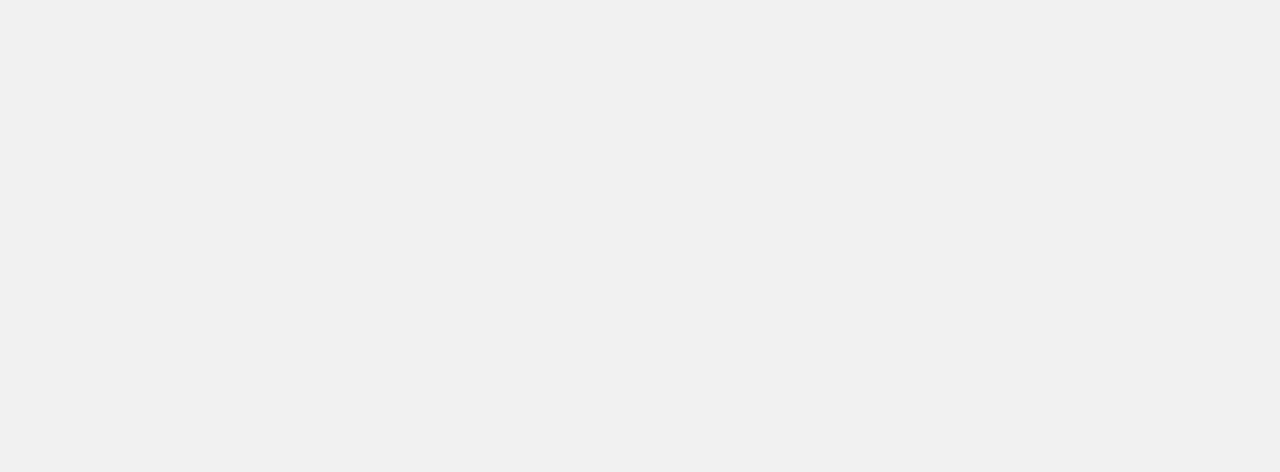
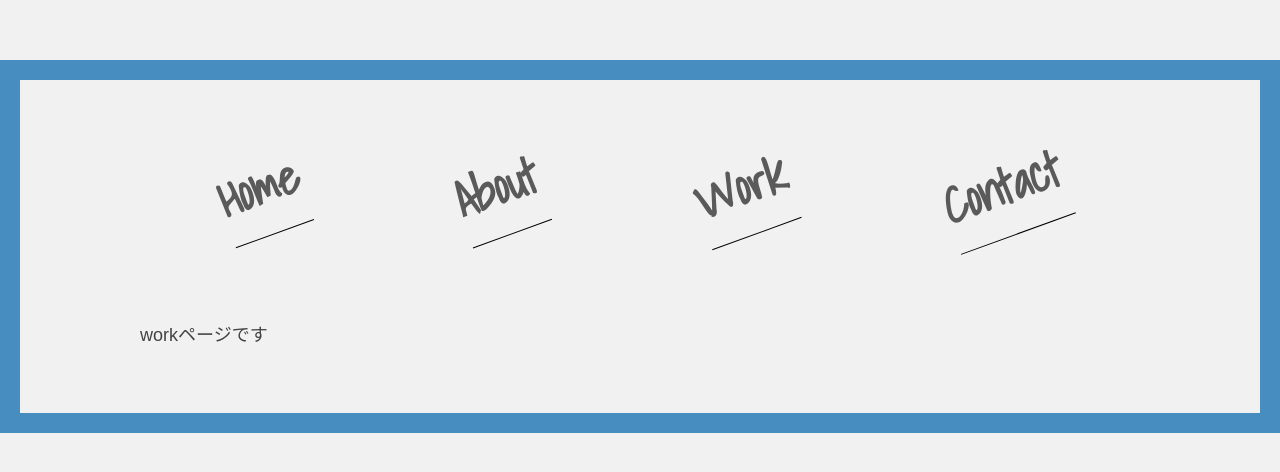
Before and after one commit to hirotask/portfolio, a React (Create React App) app: page /work in a window 1280 px wide. Shown: the top 472 px of the page. Built offline with nearby package versions, Linux system fonts and the light colour scheme.

Commit message:
[add]: 不足分のページを追加

```diff
--- a/src/App.js
+++ b/src/App.js
@@ -4,6 +4,8 @@ import { HomePage } from "./components/pages/HomePage";
 import { createGlobalStyle } from "styled-components";
 import normalize from "styled-normalize";
 import { AboutPage } from "./components/pages/AboutPage";
+import { WorkPage } from "./components/pages/WorkPage";
+import { ContactPage } from "./components/pages/ContactPage";
 
 export default function App() {
   return (
@@ -19,6 +21,8 @@ export default function App() {
         <Switch>
           <Route exact path="/" component={HomePage} />
           <Route path="/about" component={AboutPage} />
+          <Route path="/work" component={WorkPage} />
+          <Route path="/contact" component={ContactPage} />
         </Switch>
       </BrowserRouter>
     </>
@@ -38,8 +42,8 @@ const GlobalStyle = createGlobalStyle`
   }
 
   html {
-    font-family: 'Shadows Into Light', sans-serif;
-    font-size: 16px;
+    font-family: "BIZ UDゴシック",sans-serif;
+    font-size: 18px;
     line-height: 2.0;
     color: #424242;
   }
--- a/src/components/atoms/HeaderItem.js
+++ b/src/components/atoms/HeaderItem.js
@@ -20,6 +20,7 @@ const Item = styled.li`
   font-size: 48px;
   text-decoration: none;
   font-weight: bold;
+  font-family: "Shadows Into Light", cursive;
 `;
 
 const ItemLink = styled.a`
--- a/src/components/molecules/HeaderItemList.js
+++ b/src/components/molecules/HeaderItemList.js
@@ -5,9 +5,9 @@ export const HeaderItemList = () => {
   return (
     <Wrapper>
       <HeaderItem title="Home" link="/" />
-      <HeaderItem title="About" link="/" />
-      <HeaderItem title="Work" link="/" />
-      <HeaderItem title="Contact" link="/" />
+      <HeaderItem title="About" link="/about" />
+      <HeaderItem title="Work" link="/work" />
+      <HeaderItem title="Contact" link="/contact" />
     </Wrapper>
   );
 };
--- /dev/null
+++ b/src/components/pages/ContactPage.js
@@ -0,0 +1,5 @@
+import { DefaultContainer } from "../templates/DefaultContainer";
+
+export const ContactPage = () => {
+  return <DefaultContainer>Contactページです</DefaultContainer>;
+};
--- a/src/components/pages/HomePage.js
+++ b/src/components/pages/HomePage.js
@@ -19,6 +19,7 @@ const Wrapper = styled.div`
 `;
 
 const Title = styled.h1`
+  font-family: "Shadows Into Light", cursive;
   font-size: 128px;
   font-weight: bold;
   margin-left: 120px;
--- /dev/null
+++ b/src/components/pages/WorkPage.js
@@ -0,0 +1,5 @@
+import { DefaultContainer } from "../templates/DefaultContainer";
+
+export const WorkPage = () => {
+  return <DefaultContainer>workページです</DefaultContainer>;
+};
```
